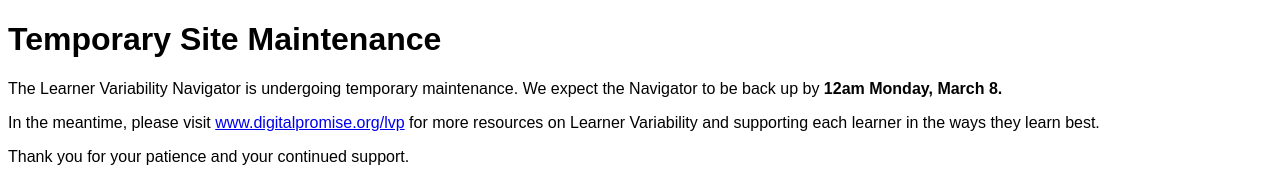
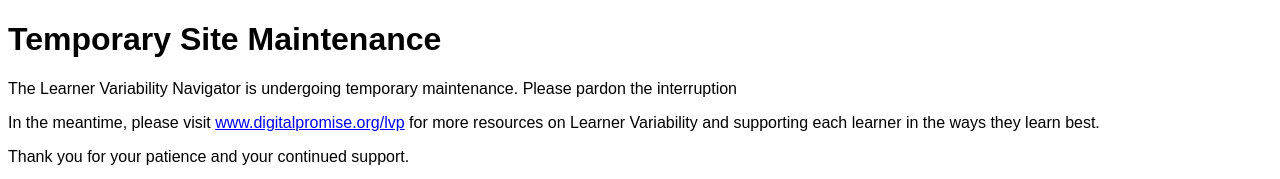
Before and after one commit to DigitalPromiseVictor/digitalpromisevictor.github.io, a plain HTML site: page index.html in a window 1280 px wide. Shown: the top 179 px of the page. Drawn offline with Linux system fonts and the light colour scheme.

Commit message:
Copy update

```diff
--- a/index.html
+++ b/index.html
@@ -15,7 +15,7 @@
 </head>
 <body>
     <h1>Temporary Site Maintenance</h1>
-    <p>The Learner Variability Navigator is undergoing temporary maintenance. We expect the Navigator to be back up by <b>12am Monday, March 8.</b></p>
+    <p>The Learner Variability Navigator is undergoing temporary maintenance. Please pardon the interruption</p>
     <p>In the meantime, please visit <a href="www.digitalpromise.org/lvp">www.digitalpromise.org/lvp</a> for more resources on Learner Variability and supporting each learner in the ways they learn best.</p>
         Thank you for your patience and your continued support.
     </p>
```
